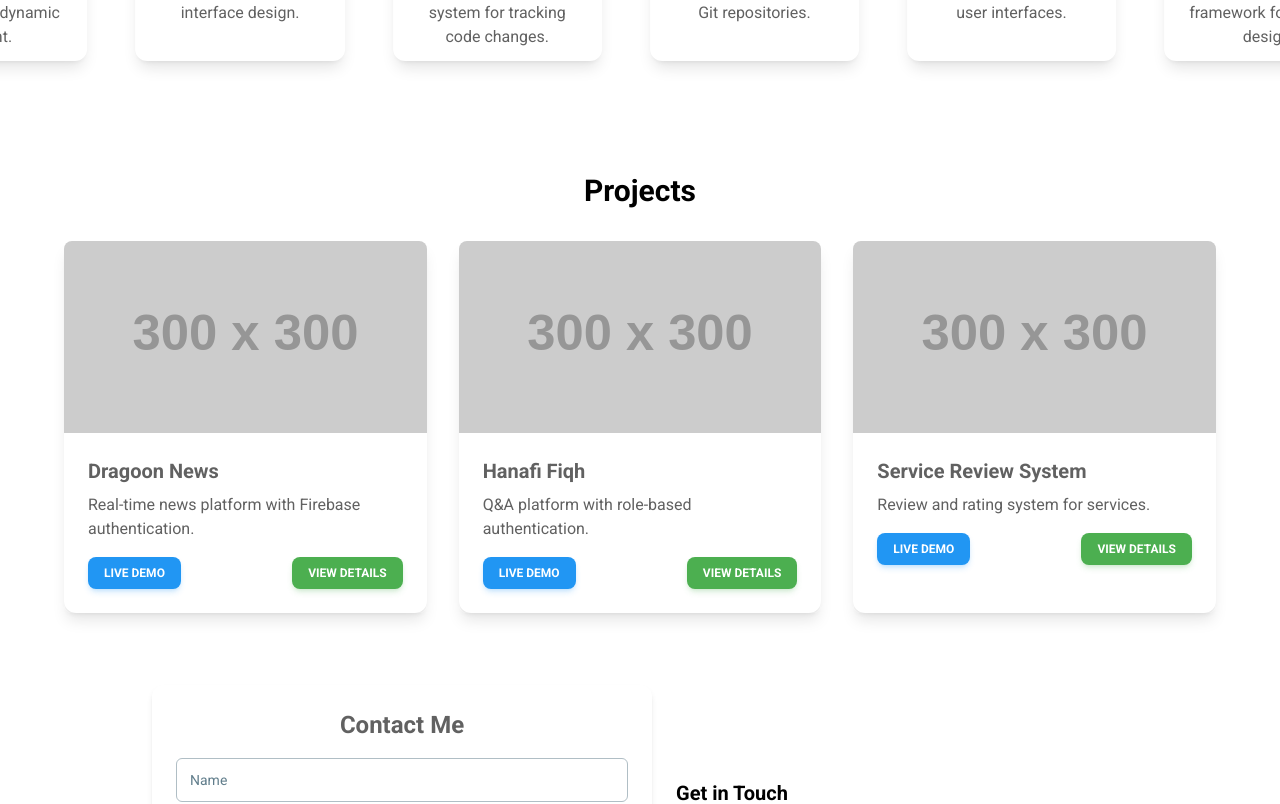
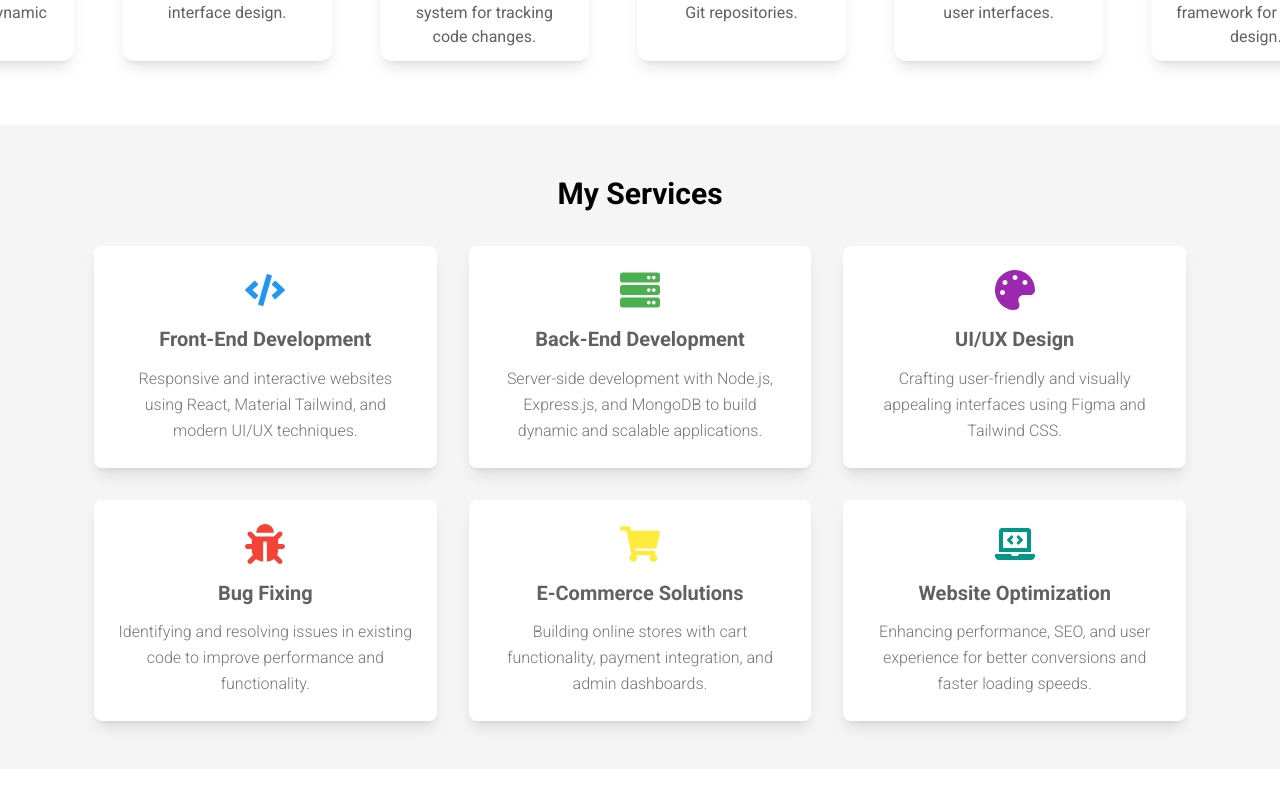
Before and after one commit to mrashed21/muhammdrashed, a React (Vite) app: page / in a window 1280 px wide. Shown: the part 1763-2567 px from the top of the page. Built offline with nearby package versions, Linux system fonts and the light colour scheme.

Commit message:
[ADD] added service

```diff
--- /dev/null
+++ b/src/Components/Service/Service.jsx
@@ -0,0 +1,174 @@
+// // Services.jsx
+// import { Card, Typography } from "@material-tailwind/react";
+// import AOS from "aos";
+// import "aos/dist/aos.css";
+// import React, { useEffect } from "react";
+// import {
+//   FaCode,
+//   FaDatabase,
+//   FaLaptopCode,
+//   FaPalette,
+//   FaServer,
+//   FaShoppingCart,
+// } from "react-icons/fa";
+
+// const services = [
+//   {
+//     icon: <FaCode size={40} className="text-blue-500" />,
+//     title: "Front-End Development",
+//     description:
+//       "Responsive and interactive websites using React, Material Tailwind, and modern UI/UX techniques.",
+//   },
+//   {
+//     icon: <FaServer size={40} className="text-green-500" />,
+//     title: "Back-End Development",
+//     description:
+//       "Server-side development with Node.js, Express.js, and MongoDB to build dynamic and scalable applications.",
+//   },
+//   {
+//     icon: <FaPalette size={40} className="text-purple-500" />,
+//     title: "UI/UX Design",
+//     description:
+//       "Crafting user-friendly and visually appealing interfaces using Figma and Tailwind CSS.",
+//   },
+//   {
+//     icon: <FaDatabase size={40} className="text-red-500" />,
+//     title: "Database Management",
+//     description:
+//       "Efficient data storage and management solutions with MongoDB, Firebase, and SQL databases.",
+//   },
+//   {
+//     icon: <FaShoppingCart size={40} className="text-yellow-500" />,
+//     title: "E-Commerce Solutions",
+//     description:
+//       "Building online stores with cart functionality, payment integration, and admin dashboards.",
+//   },
+//   {
+//     icon: <FaLaptopCode size={40} className="text-teal-500" />,
+//     title: "Website Optimization",
+//     description:
+//       "Enhancing performance, SEO, and user experience for better conversions and faster loading speeds.",
+//   },
+// ];
+
+// const Services = () => {
+//   useEffect(() => {
+//     AOS.init({ duration: 1000, easing: "ease-in-out" });
+//   }, []);
+
+//   return (
+//     <section id="services" className="py-12 bg-gray-100">
+//       <div className="container mx-auto px-6 text-center">
+//         <Typography variant="h3" className="mb-8 font-bold">
+//           My Services
+//         </Typography>
+
+//         <div className="grid grid-cols-1 md:grid-cols-2 lg:grid-cols-3 gap-8">
+//           {services.map((service, index) => (
+//             <Card
+//               key={index}
+//               data-aos="fade-up"
+//               className="p-6 shadow-lg hover:shadow-2xl transition-shadow duration-300 rounded-lg bg-white"
+//             >
+//               <div className="flex flex-col items-center text-center">
+//                 <div className="mb-4">{service.icon}</div>
+//                 <Typography variant="h5" className="font-semibold mb-3">
+//                   {service.title}
+//                 </Typography>
+//                 <Typography className="text-gray-600">
+//                   {service.description}
+//                 </Typography>
+//               </div>
+//             </Card>
+//           ))}
+//         </div>
+//       </div>
+//     </section>
+//   );
+// };
+
+// export default Services;
+
+// Services.jsx
+import React, { useEffect } from 'react';
+import AOS from 'aos';
+import 'aos/dist/aos.css';
+import { Card, Typography } from '@material-tailwind/react';
+import { FaCode, FaLaptopCode, FaPalette, FaServer, FaShoppingCart, FaBug } from 'react-icons/fa';
+
+const services = [
+  {
+    icon: <FaCode size={40} className="text-blue-500" />,
+    title: 'Front-End Development',
+    description:
+      'Responsive and interactive websites using React, Material Tailwind, and modern UI/UX techniques.',
+  },
+  {
+    icon: <FaServer size={40} className="text-green-500" />,
+    title: 'Back-End Development',
+    description:
+      'Server-side development with Node.js, Express.js, and MongoDB to build dynamic and scalable applications.',
+  },
+  {
+    icon: <FaPalette size={40} className="text-purple-500" />,
+    title: 'UI/UX Design',
+    description:
+      'Crafting user-friendly and visually appealing interfaces using Figma and Tailwind CSS.',
+  },
+  {
+    icon: <FaBug size={40} className="text-red-500" />,
+    title: 'Bug Fixing',
+    description:
+      'Identifying and resolving issues in existing code to improve performance and functionality.',
+  },
+  {
+    icon: <FaShoppingCart size={40} className="text-yellow-500" />,
+    title: 'E-Commerce Solutions',
+    description:
+      'Building online stores with cart functionality, payment integration, and admin dashboards.',
+  },
+  {
+    icon: <FaLaptopCode size={40} className="text-teal-500" />,
+    title: 'Website Optimization',
+    description:
+      'Enhancing performance, SEO, and user experience for better conversions and faster loading speeds.',
+  },
+];
+
+const Services = () => {
+  useEffect(() => {
+    AOS.init({ duration: 1000, easing: 'ease-in-out' });
+  }, []);
+
+  return (
+    <section id="services" className="py-12 bg-gray-100">
+      <div className="container mx-auto px-6 text-center">
+        <Typography variant="h3" className="mb-8 font-bold">
+          My Services
+        </Typography>
+
+        <div className="grid grid-cols-1 md:grid-cols-2 lg:grid-cols-3 gap-8">
+          {services.map((service, index) => (
+            <Card
+              key={index}
+              data-aos="fade-up"
+              className="p-6 shadow-lg hover:shadow-2xl transition-shadow duration-300 rounded-lg bg-white"
+            >
+              <div className="flex flex-col items-center text-center">
+                <div className="mb-4">{service.icon}</div>
+                <Typography variant="h5" className="font-semibold mb-3">
+                  {service.title}
+                </Typography>
+                <Typography className="text-gray-600">
+                  {service.description}
+                </Typography>
+              </div>
+            </Card>
+          ))}
+        </div>
+      </div>
+    </section>
+  );
+};
+
+export default Services;
--- a/src/page/Home/Home.jsx
+++ b/src/page/Home/Home.jsx
@@ -2,6 +2,7 @@ import About from "../../Components/About/About";
 import ContactMe from "../../Components/Contact/ContactMe";
 import Hero from "../../Components/Hero/Hero";
 import Projects from "../../Components/Projects/Projects";
+import Services from "../../Components/Service/Service";
 import Skills from "../../Components/Skills/Skills";
 
 const Home = () => {
@@ -11,8 +12,9 @@ const Home = () => {
         <Hero />
         <About />
         <Skills />
+        <Services />
         <Projects />
-        <ContactMe/>
+        <ContactMe />
       </main>
     </>
   );
```
